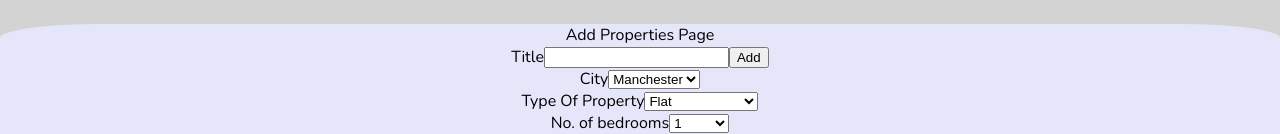
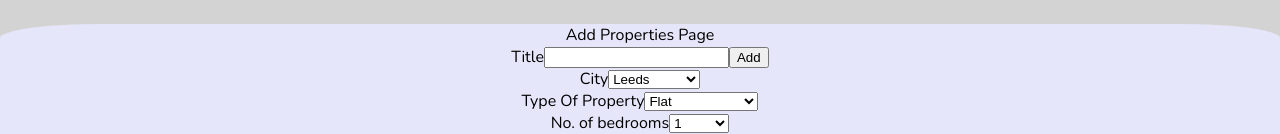
Before and after one commit to ninaspray/Surreal-Estate, a React (Create React App) app: page /add-property in a window 1280 px wide. Shown: the part 134-268 px from the top of the page. Built offline with nearby package versions, Linux system fonts and the light colour scheme.

Commit message:
Attempted Post property request again

```diff
--- a/src/components/AddProperty.js
+++ b/src/components/AddProperty.js
@@ -1,5 +1,4 @@
 import React, { useState } from "react";
-import AddTheProperties from "../requests/addproperties";
 
 // Styles
 import "../styles/AddProperty.css";
@@ -7,11 +6,11 @@ import "../styles/AddProperty.css";
 const initialState = {
   fields: {
     title: "",
-    city: "Manchester",
-    Type: "",
+    type: "",
     Bedrooms: "",
     Bathrooms: "",
     Price: "",
+    City: "",
     Email: "",
   },
   alert: {
@@ -26,7 +25,7 @@ const AddProperties = () => {
   const handleAddProperty = (event) => {
     event.preventDefault();
     // eslint-disable-next-line no-console
-    console.log(AddTheProperties);
+    console.log(fields);
   };
 
   const handleFieldChange = (event) => {
```
Also changed, not shown: src/requests/postProperty.js (added, +13 -0 lines), src/requests/addproperties.js (added).
